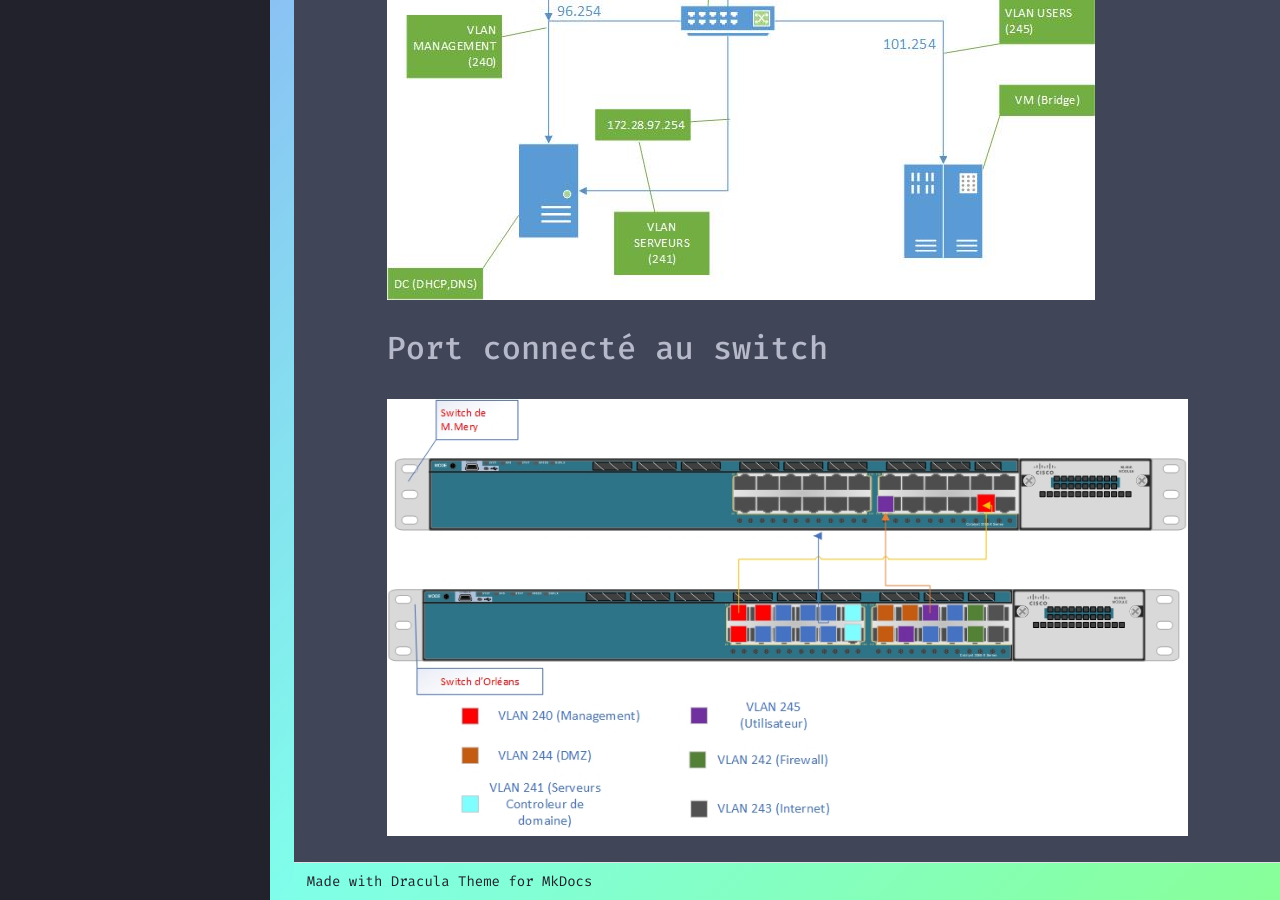
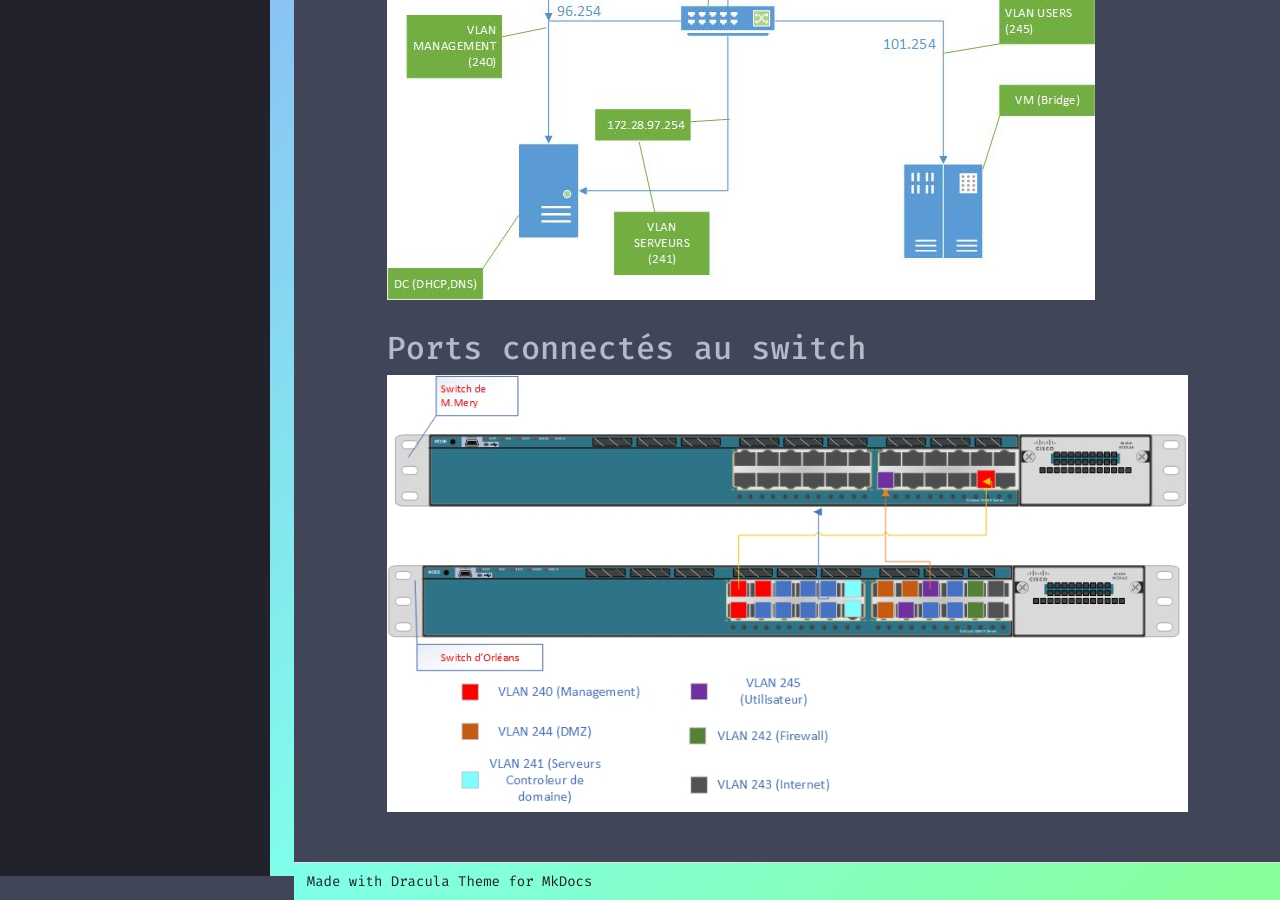
Before and after one commit to eRaETatsuya/OrleansSIO.github.io, an MkDocs documentation site: the page built from docs/schema.md, in a window 1280 px wide and 900 px high, scrolled down 986 px. Built offline with MkDocs 1.6.1 and Material for MkDocs 9.7.7, drawn with Linux system fonts in a browser that asks for light colours.

Commit message:
Update schema.md

```diff
--- a/docs/schema.md
+++ b/docs/schema.md
@@ -1,5 +1,5 @@
 ![Schéma](Schéma_Réseau.jpg)
 </br>
-## Port connecté au switch
-</br>
-![Schéma](Switch_schema_VLANS.jpg)
+## Ports connectés au switch
+
+![VLAN](Switch_schema_VLANS.jpg)
```
